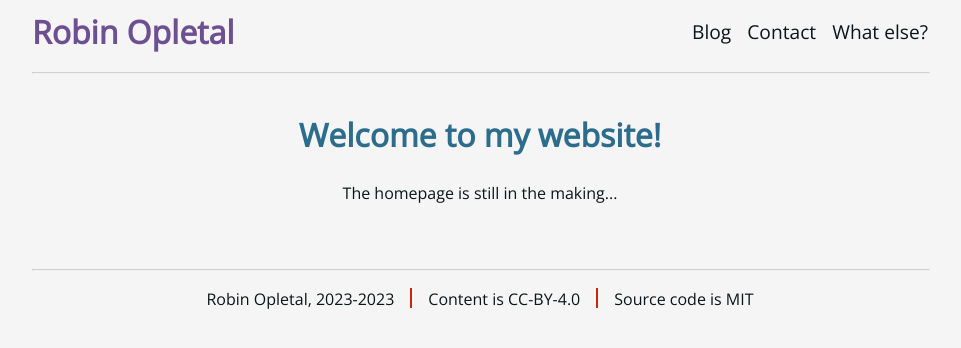
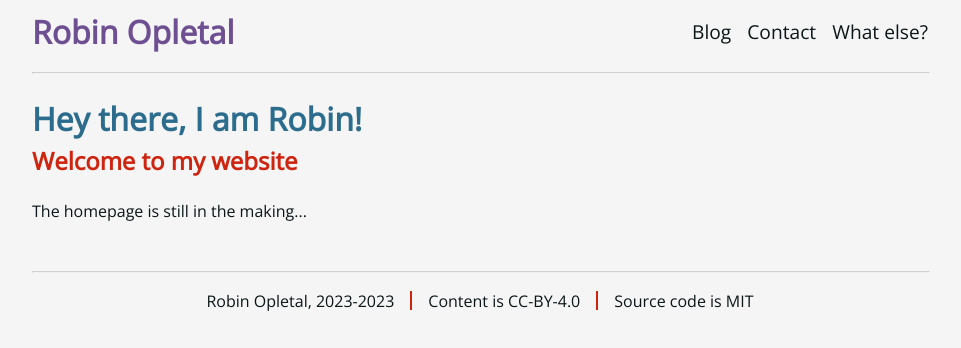
Before and after one commit to fourstepper/robinopletal.com, a SvelteKit app: page / in a window 1280 px wide. Shown: the top 348 px of the page, without its empty margins (160-1121 px from the left). Built offline with nearby package versions, Linux system fonts and the light colour scheme; a small style sheet from the web is missing.

Commit message:
feat(homepage): tweak styles

```diff
--- a/src/routes/+page.svelte
+++ b/src/routes/+page.svelte
@@ -7,14 +7,22 @@
   <meta name={siteDescription} />
 </svelte:head>
 
-<div class="homepage">
-  <h1>Welcome to my website!</h1>
+<div>
+  <div class="intro">
+    <h1>Hey there, I am Robin!</h1>
+    <h2>Welcome to my website</h2>
+  </div>
   <p>The homepage is still in the making...</p>
 </div>
 
 <style lang="scss">
-  .homepage {
-    place-content: center;
-    text-align: center;
+  .intro {
+    h1 {
+      margin-bottom: 0;
+    }
+    h2 {
+      color: getColor(red);
+      margin-top: 0;
+    }
   }
 </style>
```
